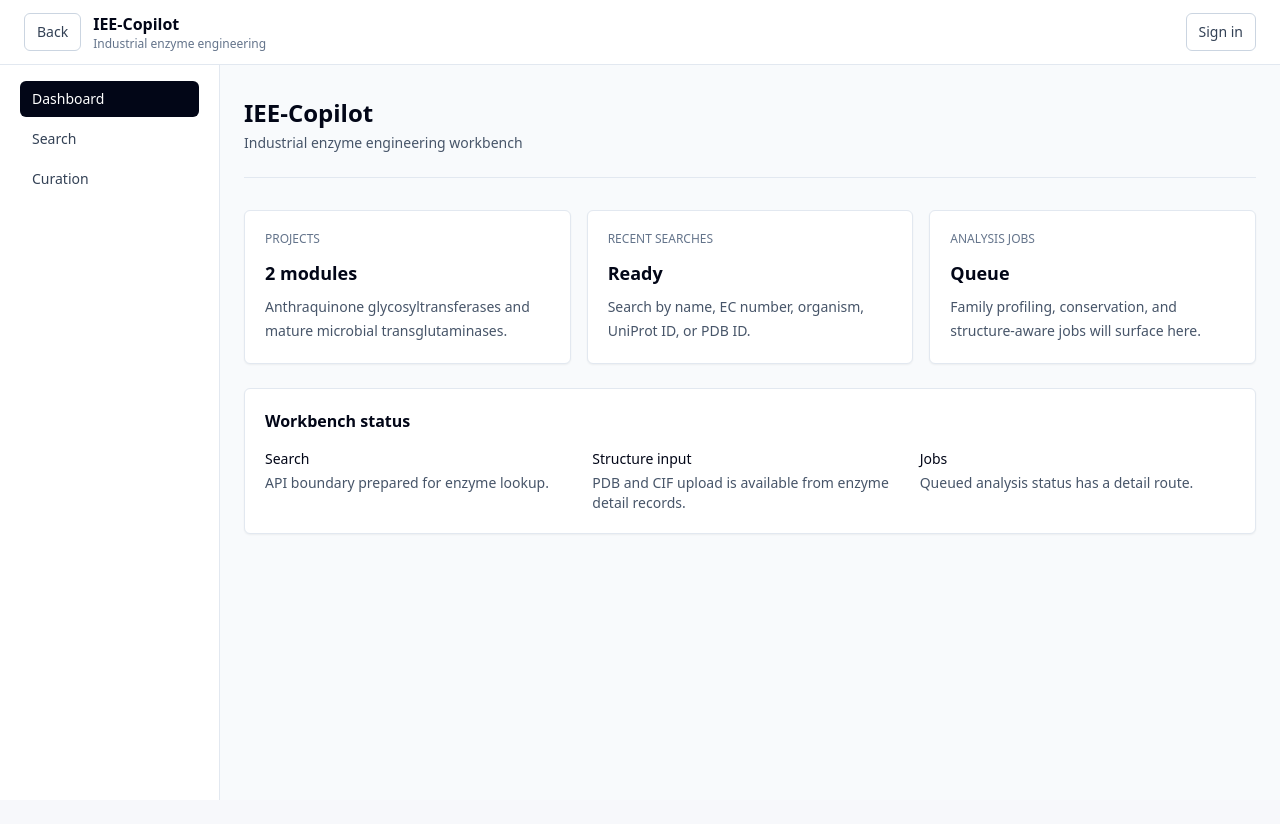
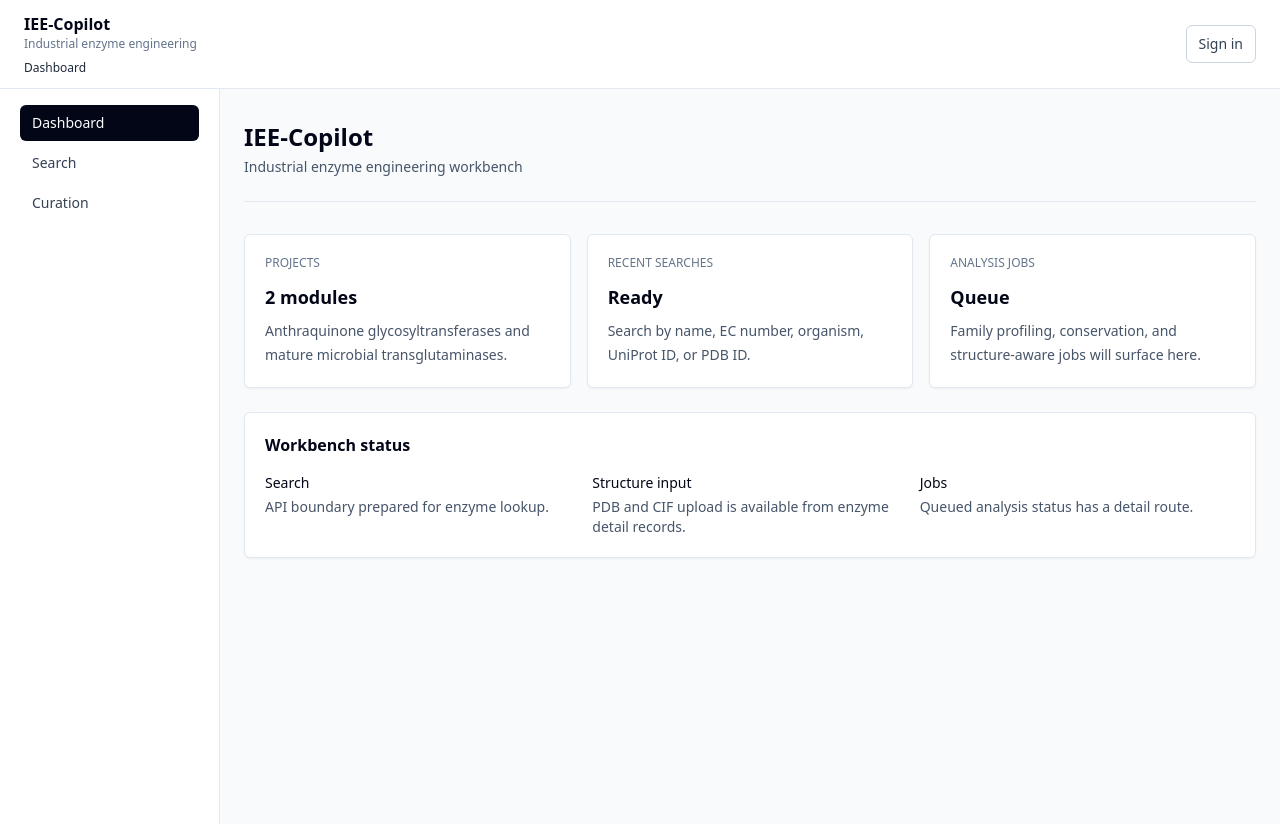
Before and after one commit to Qiumingchen/IEE_copilot, a Next.js app in the folder apps/web/: page / in a window 1280 px wide. Before the commit the page ends 800 px from the top, so only its background shows below. Built offline with nearby package versions, Linux system fonts and the light colour scheme.

Commit message:
feat(web): simplify navigation and upload structures

```diff
--- a/apps/web/app/AppShell.tsx
+++ b/apps/web/app/AppShell.tsx
@@ -5,8 +5,10 @@ import { usePathname, useRouter } from "next/navigation";
 import { ReactNode, useEffect, useMemo, useState } from "react";
 
 import {
+  buildPageBreadcrumbs,
   buildEnzymeNavigation,
   enzymeIdFromPath,
+  isNavigationItemActive,
   primaryNavigationItems,
   utilityNavigationItems
 } from "../lib/navigation";
@@ -23,6 +25,7 @@ export default function AppShell({ children }: { children: ReactNode }) {
     () => (enzymeId ? buildEnzymeNavigation(enzymeId) : []),
     [enzymeId]
   );
+  const breadcrumbs = useMemo(() => buildPageBreadcrumbs(pathname), [pathname]);
 
   useEffect(() => {
     setIsSignedIn(Boolean(window.localStorage.getItem(TOKEN_KEY)));
@@ -43,20 +46,30 @@ export default function AppShell({ children }: { children: ReactNode }) {
     <div className="min-h-screen bg-slate-50 text-slate-950">
       <header className="sticky top-0 z-20 border-b border-slate-200 bg-white">
         <div className="mx-auto flex max-w-7xl flex-wrap items-center justify-between gap-3 px-4 py-3 sm:px-6">
-          <div className="flex min-w-0 items-center gap-3">
-            <button
-              className="rounded-md border border-slate-300 px-3 py-2 text-sm font-medium text-slate-700 disabled:cursor-not-allowed disabled:text-slate-400"
-              onClick={() => router.back()}
-              type="button"
-            >
-              Back
-            </button>
+          <div className="grid min-w-0 gap-2">
             <Link className="min-w-0" href="/">
               <span className="block text-base font-semibold text-slate-950">IEE-Copilot</span>
               <span className="block truncate text-xs text-slate-500">
                 Industrial enzyme engineering
               </span>
             </Link>
+            <nav className="flex min-w-0 flex-wrap items-center gap-1 text-xs text-slate-500" aria-label="Breadcrumb">
+              {breadcrumbs.map((item, index) => {
+                const isLast = index === breadcrumbs.length - 1;
+                return (
+                  <span className="flex min-w-0 items-center gap-1" key={`${item.href}-${index}`}>
+                    {index > 0 ? <span aria-hidden="true">/</span> : null}
+                    {isLast ? (
+                      <span className="max-w-48 truncate font-medium text-slate-800">{item.label}</span>
+                    ) : (
+                      <Link className="max-w-48 truncate hover:text-slate-950" href={item.href}>
+                        {item.label}
+                      </Link>
+                    )}
+                  </span>
+                );
+              })}
+            </nav>
           </div>
 
           <nav className="flex flex-wrap items-center gap-2 text-sm" aria-label="Utility navigation">
@@ -89,7 +102,7 @@ export default function AppShell({ children }: { children: ReactNode }) {
             {primaryNavigationItems.map((item) => (
               <Link
                 className={`rounded-md px-3 py-2 text-sm font-medium ${
-                  pathname === item.href
+                  isNavigationItemActive(pathname, item.href)
                     ? "bg-slate-950 text-white"
                     : "text-slate-700 hover:bg-slate-100"
                 }`}
@@ -108,7 +121,7 @@ export default function AppShell({ children }: { children: ReactNode }) {
                 {enzymeNavigationItems.map((item) => (
                   <Link
                     className={`rounded-md px-3 py-2 text-sm font-medium ${
-                      pathname === item.href
+                      isNavigationItemActive(pathname, item.href)
                         ? "bg-slate-900 text-white"
                         : "text-slate-700 hover:bg-slate-100"
                     }`}
--- a/apps/web/app/enzymes/[id]/structures/structure-utils.ts
+++ b/apps/web/app/enzymes/[id]/structures/structure-utils.ts
@@ -40,6 +40,21 @@ export type StructureProvenanceView = {
   source_url: string | null;
   warning: string | null;
 };
+
+export const structureUploadAccept = ".pdb,.cif,chemical/x-pdb,chemical/x-cif,text/plain";
+
+export function isStructureUploadFileName(fileName: string): boolean {
+  const normalized = fileName.trim().toLowerCase();
+  return normalized.endsWith(".pdb") || normalized.endsWith(".cif");
+}
+
+export function summarizeStructureUploadResult(structure: StructureRecord): string {
+  const stats = getStructureStats(structure);
+  const chainLabel = pluralize(stats.chain_count, "chain");
+  const ligandLabel = pluralize(stats.ligand_count, "ligand");
+  const metalLabel = pluralize(stats.metal_count, "metal ion");
+  return `Uploaded ${structure.complex_state} structure with ${chainLabel}, ${ligandLabel}, and ${metalLabel}.`;
+}
 
 export function getChainOptions(structures: StructureRecord[]): ChainOptionView[] {
   return structures.flatMap((structure) => {
@@ -175,3 +190,7 @@ function valueOrDash(value: unknown): string | number {
 function numberValue(value: unknown): number {
   return typeof value === "number" ? value : Number(value) || 0;
 }
+
+function pluralize(value: string | number, label: string): string {
+  return `${value} ${label}${value === 1 ? "" : "s"}`;
+}
--- a/apps/web/lib/navigation.ts
+++ b/apps/web/lib/navigation.ts
@@ -14,7 +14,7 @@ export const utilityNavigationItems: NavigationItem[] = [{ label: "Sign in", hre
 export function buildEnzymeNavigation(enzymeId: string): NavigationItem[] {
   const encodedId = encodeURIComponent(enzymeId);
   return [
-    { label: "Detail", href: `/enzymes/${encodedId}` },
+    { label: "Overview", href: `/enzymes/${encodedId}` },
     { label: "Structures", href: `/enzymes/${encodedId}/structures` },
     { label: "Properties", href: `/enzymes/${encodedId}/properties` },
     { label: "Mutations", href: `/enzymes/${encodedId}/mutations` },
@@ -27,3 +27,41 @@ export function enzymeIdFromPath(pathname: string): string | null {
   const match = pathname.match(/^\/enzymes\/([^/]+)/);
   return match?.[1] ? decodeURIComponent(match[1]) : null;
 }
+
+export function isNavigationItemActive(pathname: string, href: string): boolean {
+  if (href === "/") {
+    return pathname === "/";
+  }
+  if (href.match(/^\/enzymes\/[^/]+$/)) {
+    return pathname === href;
+  }
+  return pathname === href || pathname.startsWith(`${href}/`);
+}
+
+export function buildPageBreadcrumbs(pathname: string): NavigationItem[] {
+  if (pathname === "/") {
+    return [{ label: "Dashboard", href: "/" }];
+  }
+
+  const topLevelItem = primaryNavigationItems.find((item) => isNavigationItemActive(pathname, item.href));
+  if (topLevelItem) {
+    return [{ label: "Dashboard", href: "/" }, topLevelItem].filter(
+      (item, index, items) => index === 0 || item.href !== items[index - 1]?.href
+    );
+  }
+
+  const enzymeId = enzymeIdFromPath(pathname);
+  if (!enzymeId) {
+    return [{ label: "Dashboard", href: "/" }];
+  }
+
+  const enzymeNavigation = buildEnzymeNavigation(enzymeId);
+  const currentSection = enzymeNavigation.find((item) => isNavigationItemActive(pathname, item.href));
+
+  return [
+    { label: "Dashboard", href: "/" },
+    { label: "Search", href: "/search" },
+    { label: "Current enzyme", href: `/enzymes/${encodeURIComponent(enzymeId)}` },
+    ...(currentSection && currentSection.href !== `/enzymes/${encodeURIComponent(enzymeId)}` ? [currentSection] : [])
+  ];
+}
```
Also changed, not shown: apps/web/app/enzymes/[id]/structures/StructureAnalysisClient.tsx (+82 -6 lines), 2 other files (tests, documents, lock files or other folders).
